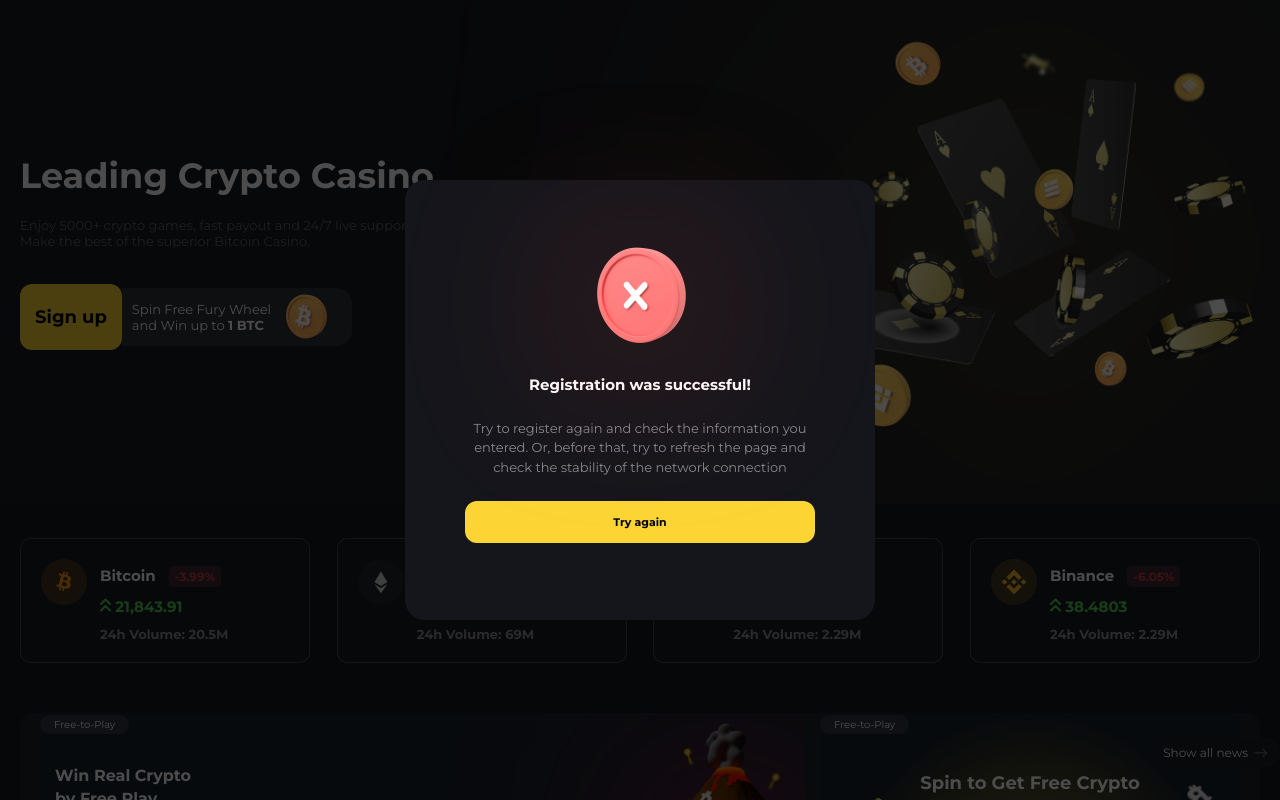
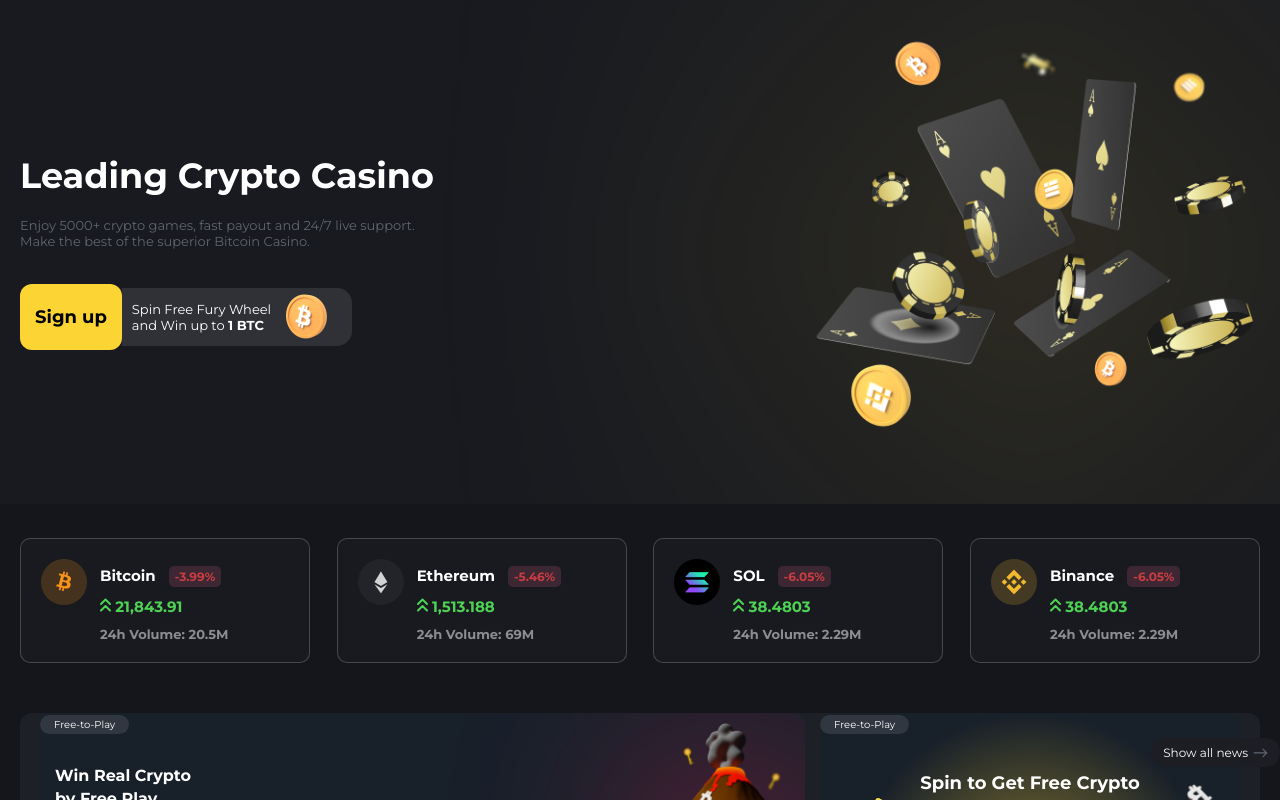
Before and after one commit to dmitro3/casino, a Next.js app: page /home in a window 1280 px wide. Shown: the top 800 px of the page. Built offline with nearby package versions, Linux system fonts and the light colour scheme.

Commit message:
fix bugs with color

```diff
--- a/src/pages/home/components/SignInModal/SignInModal.tsx
+++ b/src/pages/home/components/SignInModal/SignInModal.tsx
@@ -40,7 +40,7 @@
             <Input
               password={false}
               customStyles={styles.inputContainerBlockInput}
-              icon={<EmailIcon color="#8C8D90" />}
+              icon={<EmailIcon />}
               placeholder="Enter Your e-mail"
             />
           </div>
@@ -49,7 +49,7 @@
             <Input
               password
               customStyles={styles.inputContainerBlockInput}
-              icon={<KeyIcon color="#8C8D90" />}
+              icon={<KeyIcon />}
               placeholder="Enter your password"
             />
           </div>
--- a/src/pages/home/index.tsx
+++ b/src/pages/home/index.tsx
@@ -17,12 +17,17 @@
   const [registrationModalVisible, setRegistrationModalVisible] =
     useState(false);
   const [signInModalVisible, setSignInModalVisible] = useState(false);
+  const [successfulModalVisible, setSuccessfulModalVisible] = useState(false);
 
   const toggleRegistrationModal = () => {
     setRegistrationModalVisible(!registrationModalVisible);
   };
   const toggleSignInModal = () => {
     setSignInModalVisible(!signInModalVisible);
+  };
+
+  const toggleSuccessfulModal = () => {
+    setSuccessfulModalVisible(!successfulModalVisible);
   };
 
   return (
@@ -51,7 +56,9 @@
         {signInModalVisible && (
           <SignInModal toggleModal={toggleRegistrationModal} />
         )}
-        <SuccessfulModal />
+        {successfulModalVisible && (
+          <SuccessfulModal toggleModal={toggleSuccessfulModal} />
+        )}
       </section>
     </>
   );
```
